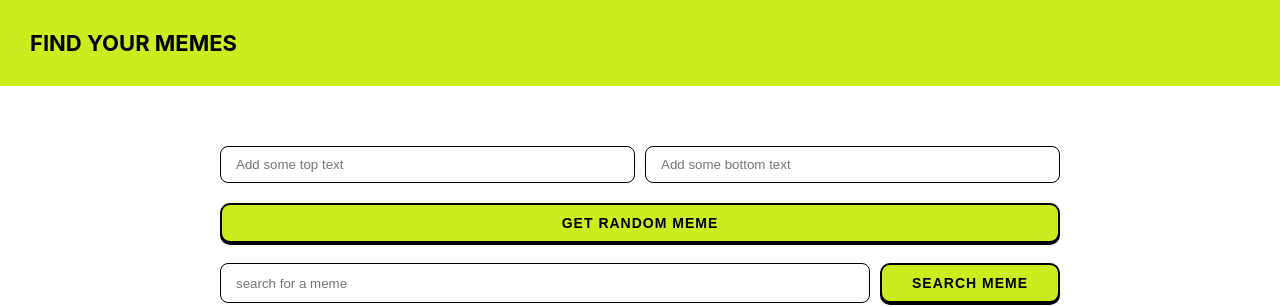
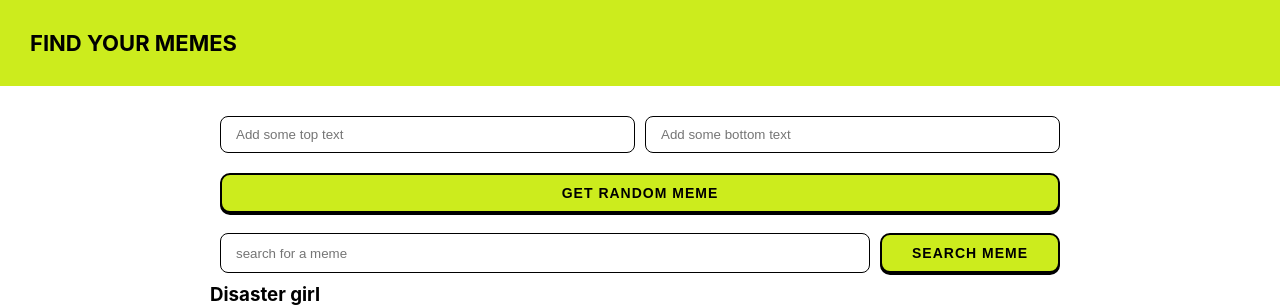
Before and after one commit to mcosme000/react-meme-generator, a React (Create React App) app: page / in a window 1280 px wide. Shown: the top 307 px of the page. Built offline with nearby package versions, Linux system fonts and the light colour scheme; no server answers.

Commit message:
Change container padding

```diff
--- a/src/components/Form.js
+++ b/src/components/Form.js
@@ -14,7 +14,6 @@ const Form = ({onSubmit, memeImage, setMemeImage }) => {
   }
 
   return (
-    <div>
     <form onSubmit={onSubmit}>
       <div className='input-container'>
         <input
@@ -36,7 +35,6 @@ const Form = ({onSubmit, memeImage, setMemeImage }) => {
       </div>
       <button onClick={onSubmit} className="button input-btn wide-btn">Get random meme</button>
     </form>
-    </div>
   )
 };
 
--- a/src/stylesheets/base/global.css
+++ b/src/stylesheets/base/global.css
@@ -17,3 +17,7 @@ code {
   font-family: source-code-pro, Menlo, Monaco, Consolas, 'Courier New',
     monospace;
 }
+
+.App {
+  height: 100vh;
+}
--- a/src/stylesheets/base/structure.css
+++ b/src/stylesheets/base/structure.css
@@ -1,5 +1,5 @@
 .container {
-  padding: 50px 20px;
+  padding: 20px;
   width: 900px;
   margin: 0 auto;
 }
--- a/src/stylesheets/components/meme.css
+++ b/src/stylesheets/components/meme.css
@@ -8,7 +8,7 @@
 }
 
 .meme-image {
-  max-height: 500px;
+  max-height: 400px;
   border: 5px solid var(--secondary-color);
 }
 
```
Lines whose indentation alone changed are shown as unchanged.
